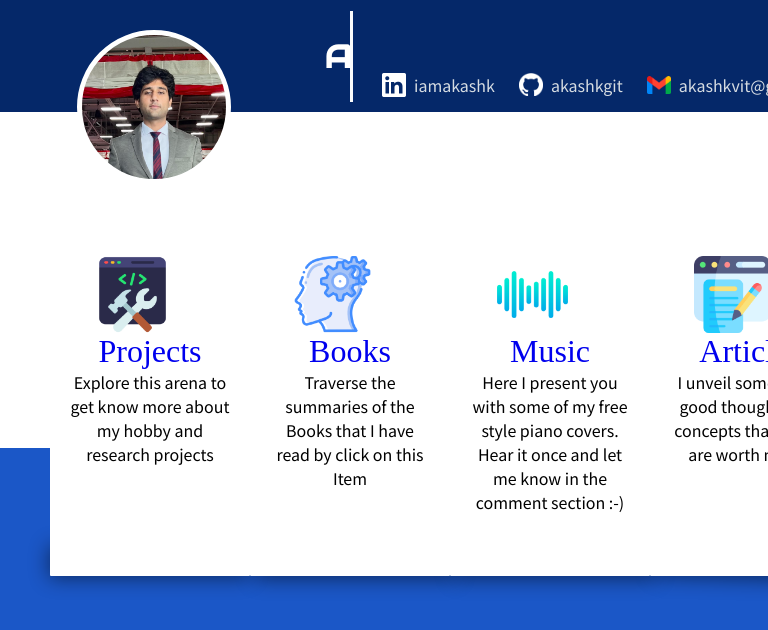
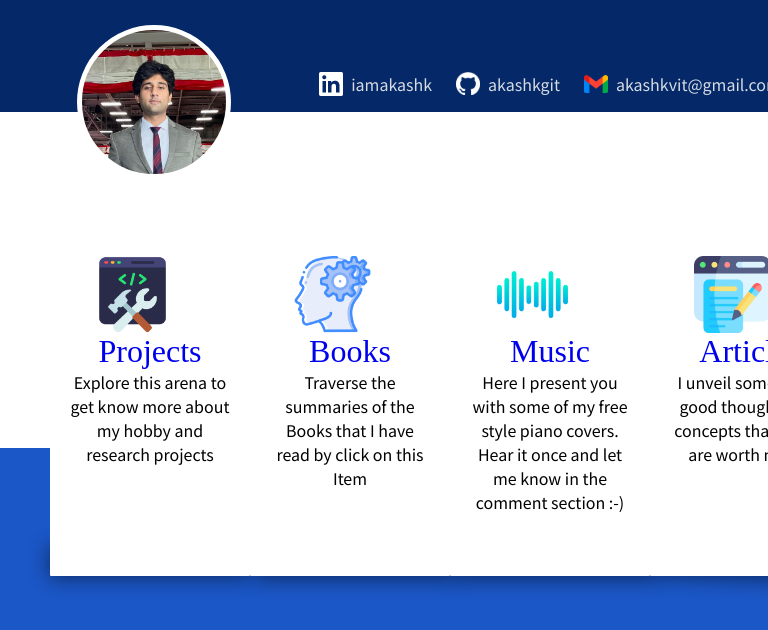
Before and after one commit to akashkgit/portfolio, a React app: page / in a window 768 px wide. Shown: the top 630 px of the page. Built offline with nearby package versions, Linux system fonts and the light colour scheme; a web font is replaced by a local one.

Commit message:
partially finished scaling

```diff
--- a/src/Header/Header_HDLT1000.scss
+++ b/src/Header/Header_HDLT1000.scss
@@ -1,7 +1,7 @@
 
 @import url('https://fonts.googleapis.com/css2?family=Noto+Sans+JP&display=swap');
 
-@media (max-width:1000px) and (min-wdith:610px) and (min-resolution:1990dpi){
+@media (max-width:1000px) and (min-width:601px) and (min-resolution:190dpi){
 .HeaderMob{
     display:none;
 }
--- a/src/Header/Header_mob.scss
+++ b/src/Header/Header_mob.scss
@@ -1,4 +1,4 @@
-@media  only screen and (max-device-width:600px){
+@media   (max-width:600px){
 
     @import url('https://fonts.googleapis.com/css2?family=Noto+Sans+JP&display=swap');
 
--- a/src/Header/Header_normalLT1000.scss
+++ b/src/Header/Header_normalLT1000.scss
@@ -1,13 +1,8 @@
 
 @media (max-resolution:189dpi) and (max-width:999px) and (min-width:601px){
-
-    @import url('https://fonts.googleapis.com/css2?family=Noto+Sans+JP&display=swap');
-
     .HeaderMob{
         display:none;
-
     }
-
     *{
 
         --color:white;
@@ -16,30 +11,32 @@
     }.Header{
         width:100dvw;
         height: 14dvh;
-        min-height:40px;
-        min-width:990px;
+        min-height:100px;
+        min-width:1100px;
         z-index:1;
         position:fixed;
         display:grid;
         top:0;
         // height:50vh;
-          background-color: rgb(5, 40, 105);//rgba(4, 35, 91, 1);//rgb(38, 90, 196);//rgb(72, 115, 203);//rgb(20, 52, 117);////rgb(96, 133, 202);
+          background-color:rgb(5, 40, 105);//rgba(4, 35, 91, 1);//rgb(38, 90, 196);//rgb(72, 115, 203);//rgb(20, 52, 117);////rgb(96, 133, 202);
         background-size: contain;
         padding:0;
         margin:0;
         box-sizing: border-box;
         outline:0;
+        // border: 2px solid pink;
         background-repeat:no-repeat;
     }
     .container{
         width:100%;
 
         height:100%;
-        // border: 2px solid grey;
+        // border: 21px solid grey;
+        box-sizing: border-box;
         display:flex;
         position:relative;
-        justify-content: flex-start;
-        padding-bottom:0.1rem;
+
+
         gap:1rem;
         // border:2px solid black;
 
@@ -49,14 +46,19 @@
     .rightHeader{
     //  border:2px solid red;
      position:absolute;
-     right:1rem;
+     right:1rem;top: 1dvh;
+
 
     }
     .leftHeader{
-        // border:2px solid green;
+        // border:2px solid white;
         margin:auto auto;
         height:100%;
+        flex:1;
         display:flex;
+        box-sizing: border-box;
+        justify-content: center;
+        flex-direction: column;
         width:60%;
 
     }
@@ -111,8 +113,11 @@
     .logo{
 
         // border:2px solid red;
+        position:absolute;
+        right:0;
         height:100%;
 
+        align-self: center;
         display:flex;
 
 
@@ -122,7 +127,7 @@
     .logo .aws{
         width:6rem;
         height:6rem;
-        padding-top:0.5rem;
+        padding-top:1dvh;
 
         // border:2px solid yellow;
 
@@ -166,6 +171,9 @@
 
 
     }
+    .HeaderMob{
+        display:none;
+    }
     .avatar{
         background-image: url("../stand.jpeg");
         background-repeat: no-repeat;
@@ -182,9 +190,18 @@
         border-radius:10rem;
 
     }
+    .leftTop{
+        width:100%;
+        height:50%;
+        box-sizing: border-box;
+        display: flex;
+        align-items: center;
+        // border:2px solid red;
+
+    }
     .leftBottom{
         // border:2px solid yellow;
-        align-self: flex-end;
+
         height:50%;
         width:100%;
         box-sizing: border-box;
@@ -198,6 +215,4 @@
 
     }
 
-
-
     }
--- a/src/Header/typewriter_HDG1000.scss
+++ b/src/Header/typewriter_HDG1000.scss
@@ -21,7 +21,7 @@
     position:absolute;
     display:flex;
     align-items: center;
-    // background-color: red;
+
 
     font-family: var(--nameFont);
     animation-name: type;
@@ -59,7 +59,7 @@
     background-color: white;
 
     right:0rem;
-    top:1.0rem;
+
     border: 3px solid white;
     position: absolute;
     animation:blink;
--- a/src/Header/typewriter_mob.scss
+++ b/src/Header/typewriter_mob.scss
@@ -4,7 +4,7 @@
 
     .TypeWriter{
 
-        width:19rem;
+        width:17.5rem;
         // border:2px solid gold;
 
         height:10%;
@@ -20,19 +20,23 @@
         height:100%;
         left:100%;
         // border:2px solid white;
-        position:absolute;
+
         flex-direction: row;
         width:1rem;
         font-family: var(--nameFont);
-        animation-name: type;
+
+
         display:flex;
         align-items: center;
         justify-content: space-between;
+        position:absolute;
+        animation-name: type;
         animation-duration: 2.5s;
         animation-fill-mode: forwards;
-        overflow-x: hidden;
+
         animation-iteration-count: 3;
         animation-direction:alternate;
+        overflow-x: hidden;
 
 
     }
@@ -67,6 +71,8 @@
         animation-duration: 2.5s;
         box-sizing: border-box;
         animation-iteration-count: 3;
+        position:absolute;
+        right:0;
         animation-direction: alternate;
         animation-fill-mode: forwards;
 
```
Also changed, not shown: 2 other files (tests, documents, lock files or other folders).
